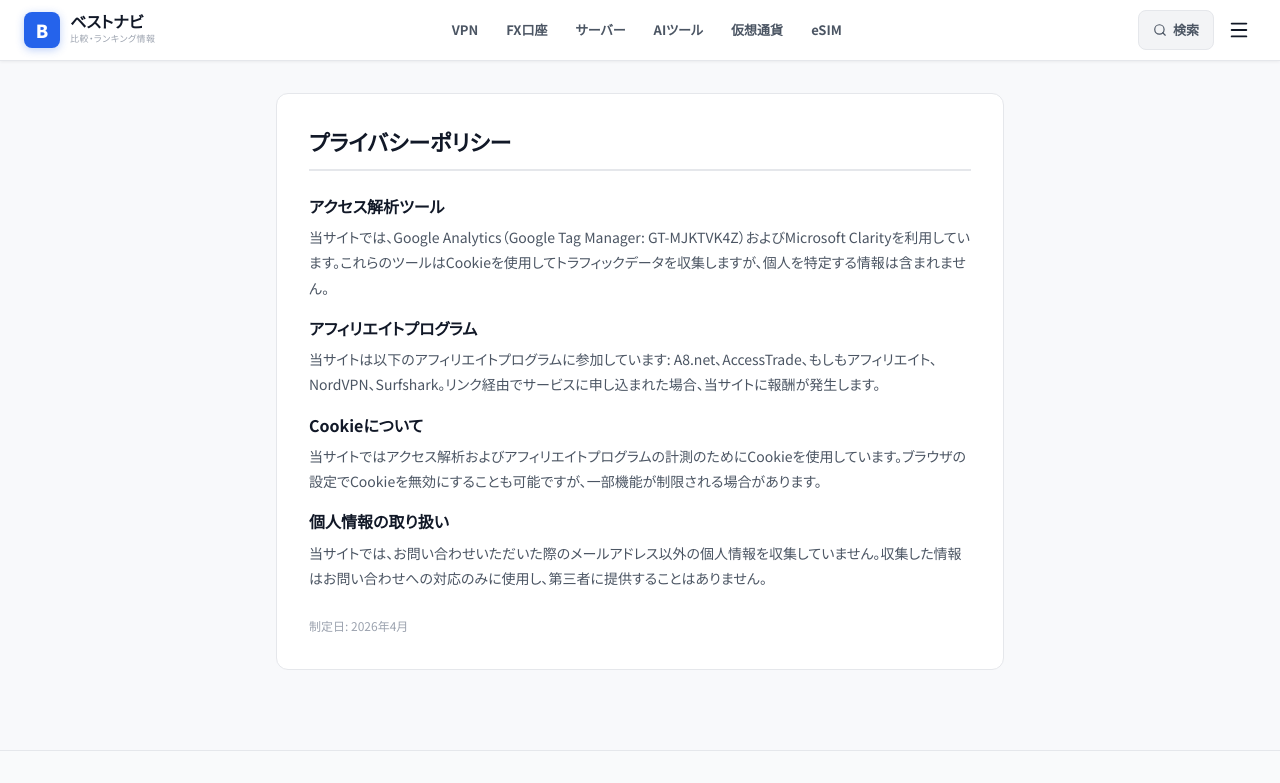
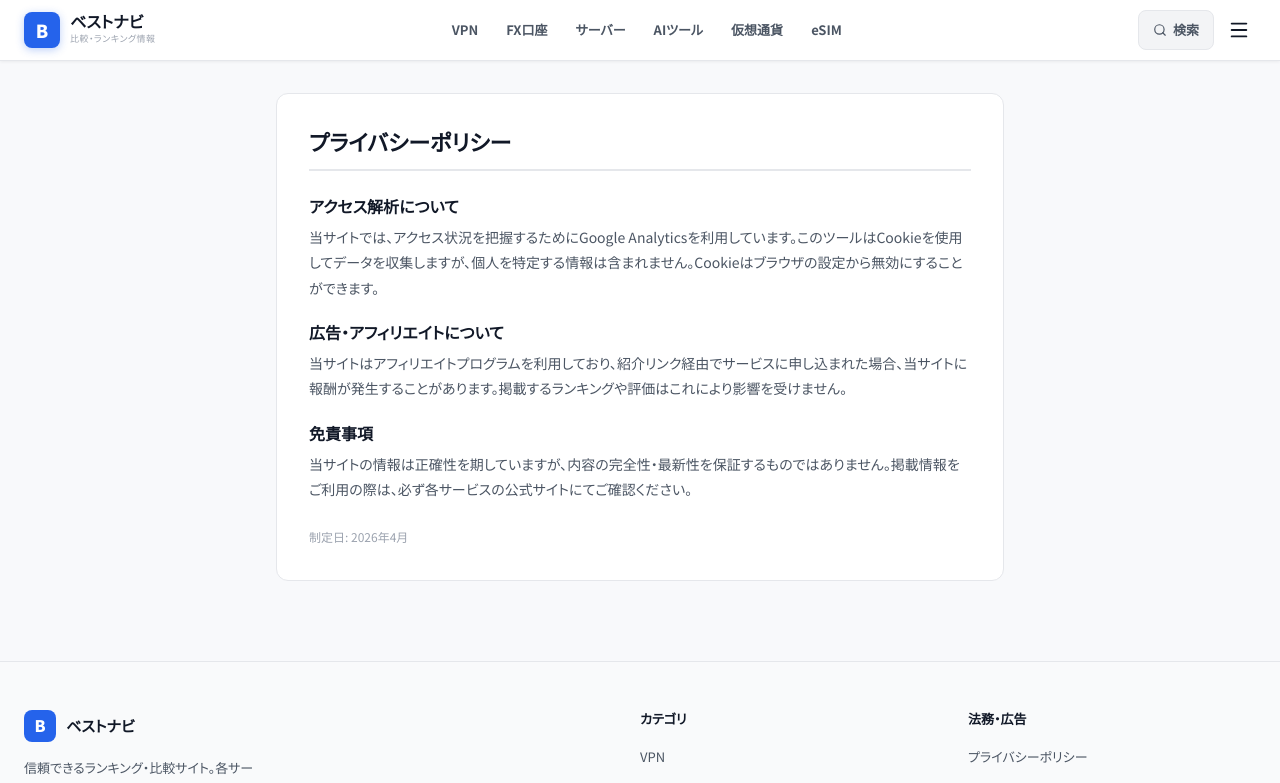
Before and after one commit to nexoraltd/bestnavi, a Next.js app: page /privacy in a window 1280 px wide. Shown: the top 783 px of the page. Built offline with nearby package versions, Linux system fonts and the light colour scheme.

Commit message:
fix: プライバシーポリシーを簡素化 — GTM ID・ASP名・サービス名を削除

```diff
--- a/app/privacy/page.tsx
+++ b/app/privacy/page.tsx
@@ -10,14 +10,16 @@ export default function PrivacyPage() {
       <div style={{ maxWidth: 760, margin: "0 auto", padding: "32px 16px" }}>
         <article style={{ background: "#fff", borderRadius: 12, border: "1px solid var(--border)", padding: 32, fontSize: 14, color: "var(--text-secondary)", lineHeight: 1.8 }}>
           <h1 style={{ fontSize: 22, fontWeight: 800, marginBottom: 24, paddingBottom: 12, borderBottom: "2px solid var(--border)", color: "var(--text-primary)" }}>プライバシーポリシー</h1>
-          <h2 style={{ fontSize: 16, fontWeight: 700, marginBottom: 8, color: "var(--text-primary)" }}>アクセス解析ツール</h2>
-          <p style={{ marginBottom: 16 }}>当サイトでは、Google Analytics（Google Tag Manager: GT-MJKTVK4Z）およびMicrosoft Clarityを利用しています。これらのツールはCookieを使用してトラフィックデータを収集しますが、個人を特定する情報は含まれません。</p>
-          <h2 style={{ fontSize: 16, fontWeight: 700, marginBottom: 8, color: "var(--text-primary)" }}>アフィリエイトプログラム</h2>
-          <p style={{ marginBottom: 16 }}>当サイトは以下のアフィリエイトプログラムに参加しています: A8.net、AccessTrade、もしもアフィリエイト、NordVPN、Surfshark。リンク経由でサービスに申し込まれた場合、当サイトに報酬が発生します。</p>
-          <h2 style={{ fontSize: 16, fontWeight: 700, marginBottom: 8, color: "var(--text-primary)" }}>Cookieについて</h2>
-          <p style={{ marginBottom: 16 }}>当サイトではアクセス解析およびアフィリエイトプログラムの計測のためにCookieを使用しています。ブラウザの設定でCookieを無効にすることも可能ですが、一部機能が制限される場合があります。</p>
-          <h2 style={{ fontSize: 16, fontWeight: 700, marginBottom: 8, color: "var(--text-primary)" }}>個人情報の取り扱い</h2>
-          <p>当サイトでは、お問い合わせいただいた際のメールアドレス以外の個人情報を収集していません。収集した情報はお問い合わせへの対応のみに使用し、第三者に提供することはありません。</p>
+
+          <h2 style={{ fontSize: 16, fontWeight: 700, marginBottom: 8, color: "var(--text-primary)" }}>アクセス解析について</h2>
+          <p style={{ marginBottom: 20 }}>当サイトでは、アクセス状況を把握するためにGoogle Analyticsを利用しています。このツールはCookieを使用してデータを収集しますが、個人を特定する情報は含まれません。Cookieはブラウザの設定から無効にすることができます。</p>
+
+          <h2 style={{ fontSize: 16, fontWeight: 700, marginBottom: 8, color: "var(--text-primary)" }}>広告・アフィリエイトについて</h2>
+          <p style={{ marginBottom: 20 }}>当サイトはアフィリエイトプログラムを利用しており、紹介リンク経由でサービスに申し込まれた場合、当サイトに報酬が発生することがあります。掲載するランキングや評価はこれにより影響を受けません。</p>
+
+          <h2 style={{ fontSize: 16, fontWeight: 700, marginBottom: 8, color: "var(--text-primary)" }}>免責事項</h2>
+          <p style={{ marginBottom: 20 }}>当サイトの情報は正確性を期していますが、内容の完全性・最新性を保証するものではありません。掲載情報をご利用の際は、必ず各サービスの公式サイトにてご確認ください。</p>
+
           <p style={{ marginTop: 24, fontSize: 12, color: "var(--text-muted)" }}>制定日: 2026年4月</p>
         </article>
       </div>
```
